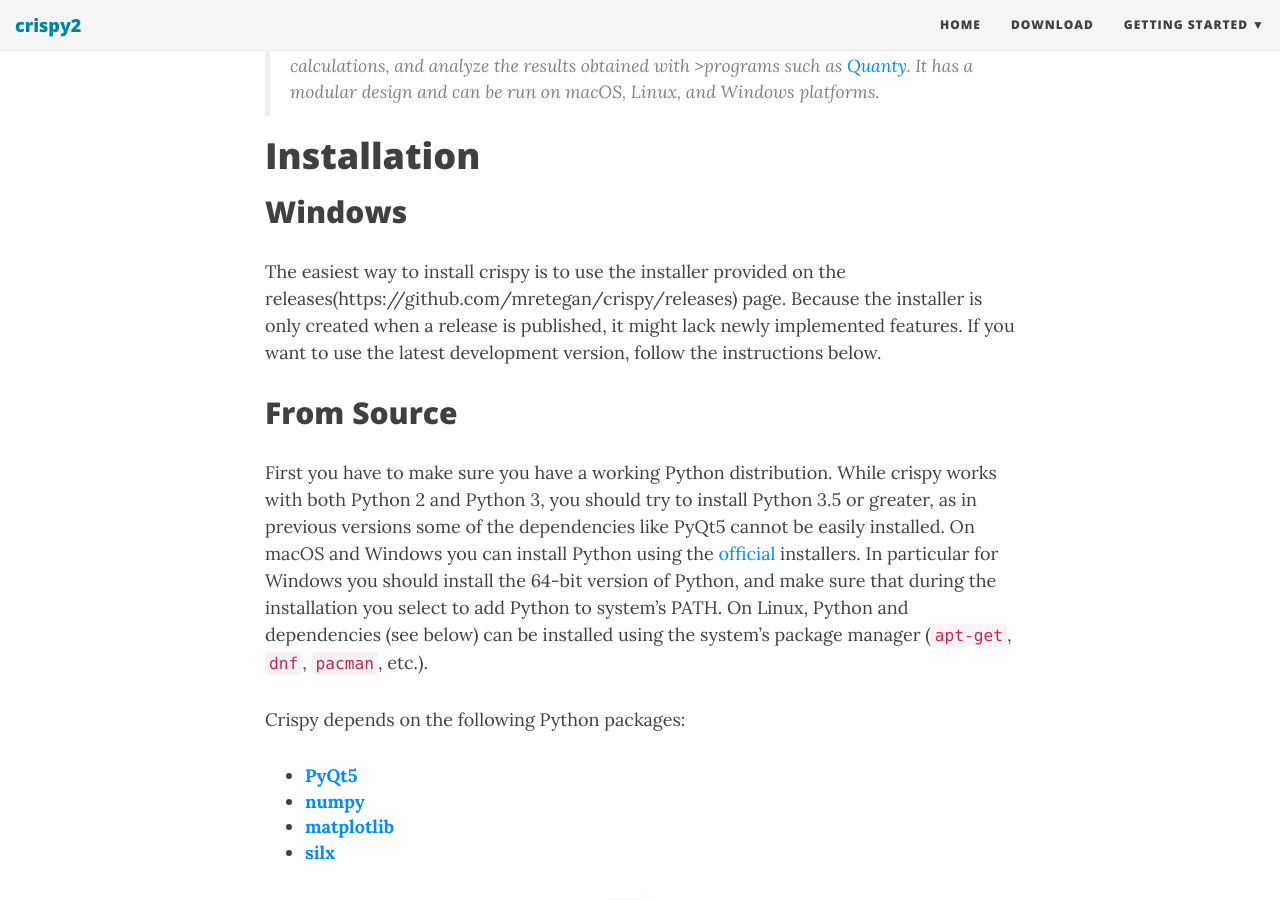
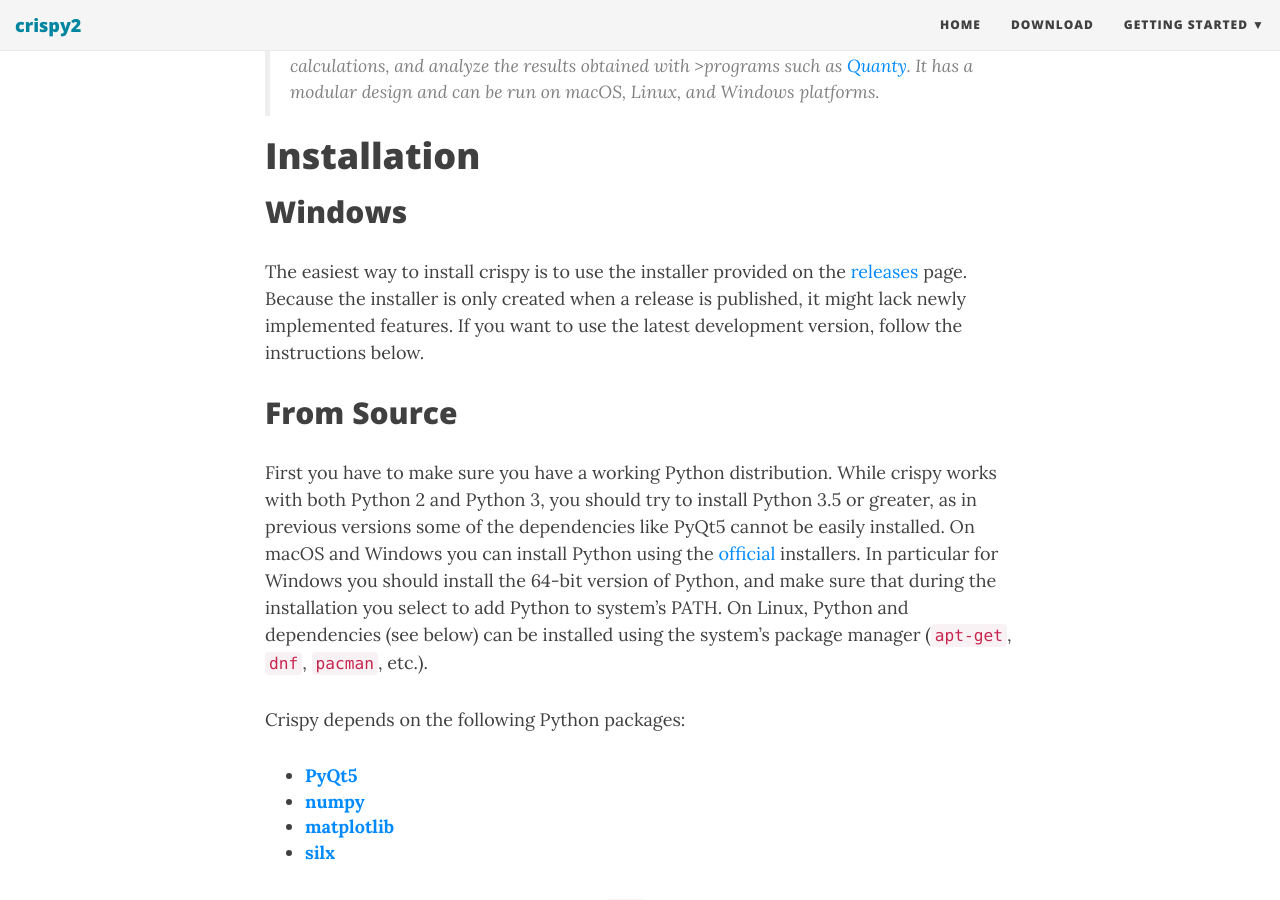
Before and after one commit to Cathyhjj/crispy2, a Jekyll site: the page built from index.md, in a window 1280 px wide and 900 px high, scrolled down 587 px. Built offline with Jekyll 4.4.1, drawn with Linux system fonts in a browser that asks for light colours; nearby versions of some CDN libraries.

Commit message:
Update index.md

```diff
--- a/index.md
+++ b/index.md
@@ -13,7 +13,7 @@
 
 Windows
 -------
-The easiest way to install crispy is to use the installer provided on the releases(https://github.com/mretegan/crispy/releases) page. Because the installer is only created when a release is published, it might lack newly implemented features. If you want to use the latest development version, follow the instructions below.
+The easiest way to install crispy is to use the installer provided on the [releases](https://github.com/mretegan/crispy/releases) page. Because the installer is only created when a release is published, it might lack newly implemented features. If you want to use the latest development version, follow the instructions below.
 
 From Source
 -----------
@@ -21,10 +21,10 @@
 
 Crispy depends on the following Python packages:
 
-* **[PyQt5](https://riverbankcomputing.com/software/pyqt/intro)**
-* **[numpy](http://numpy.org)**
-* **[matplotlib](http://matplotlib.org)**
-* **[silx](http://www.silx.org)**
+- **[PyQt5](https://riverbankcomputing.com/software/pyqt/intro)**
+- **[numpy](http://numpy.org)**
+- **[matplotlib](http://matplotlib.org)**
+- **[silx](http://www.silx.org)**
 
 The dependencies can be installed using `pip` (only for Python 3.5 or greater)::
 
```
